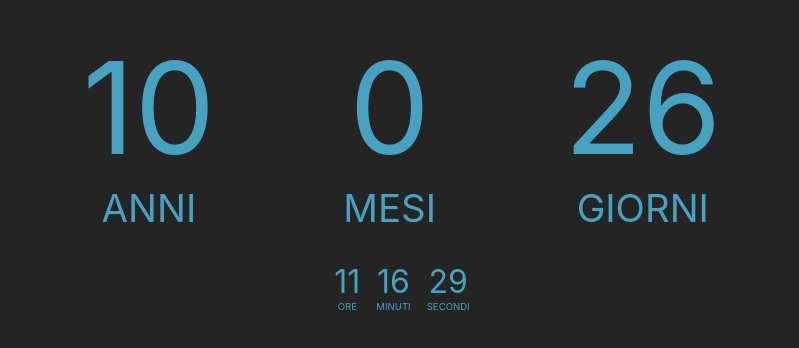
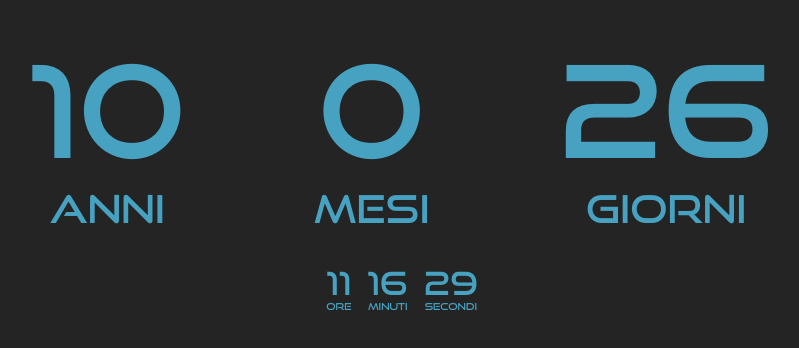
Before and after one commit to savissimo/la-rete-countdown-capsula-del-tempo, a React (Vite) app: page / in a window 1280 px wide. Shown: the part 228-576 px from the top of the page, without its empty margins (238-1037 px from the left). Built offline with nearby package versions, Linux system fonts and the light colour scheme.

Commit message:
Usato il font della grafica dell'evento

```diff
--- a/src/App.css
+++ b/src/App.css
@@ -1,3 +1,8 @@
+@font-face {
+	font-family: "Good Times";
+	src: url("/assets/good times rg.otf") format("opentype");
+}
+
 #root {
   padding: 2rem;
   text-align: center;
@@ -29,6 +34,7 @@
 	grid-template: "value" auto "label" auto / auto;
 	align-items: center;
 	line-height: 1.2;
+	font-family: 'Good Times', Arial, Helvetica, sans-serif;
 }
 
 .labeled-display::after {
```
Also changed, not shown: assets/good times rg.otf (added).
